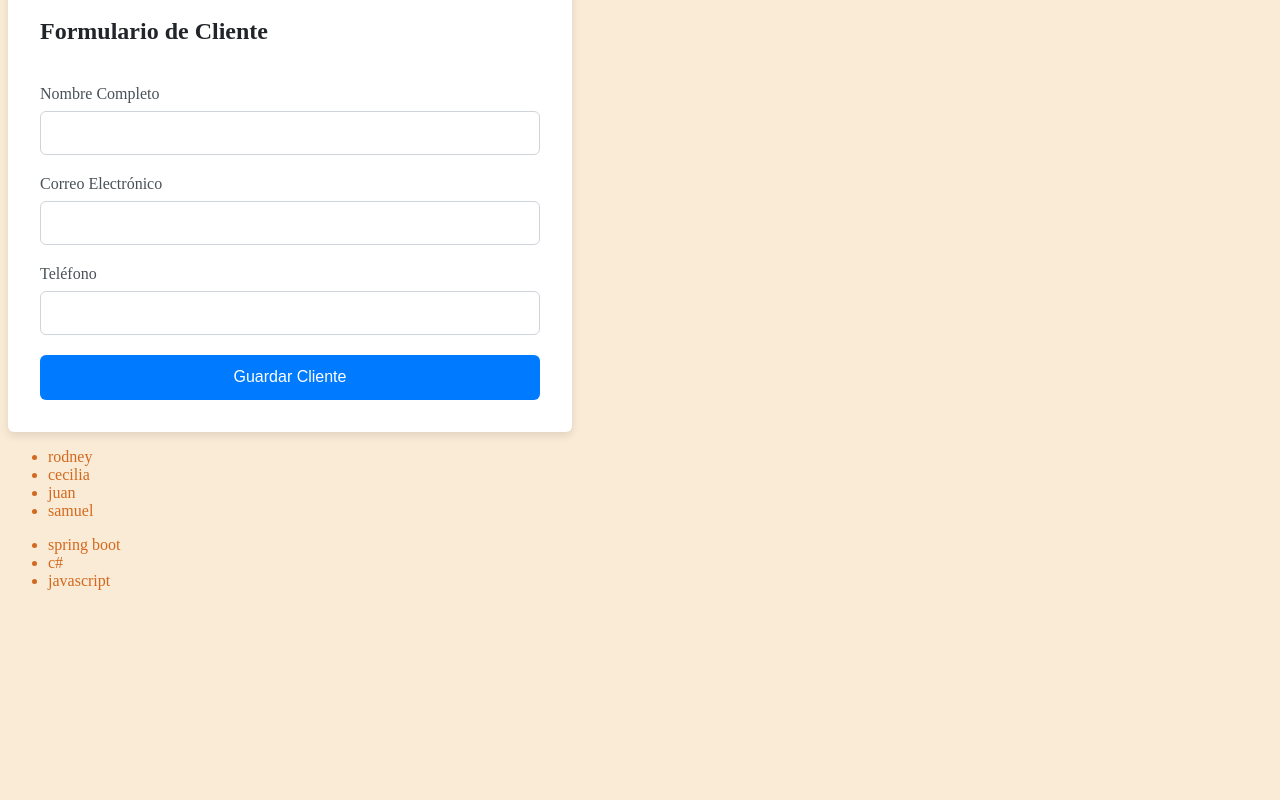
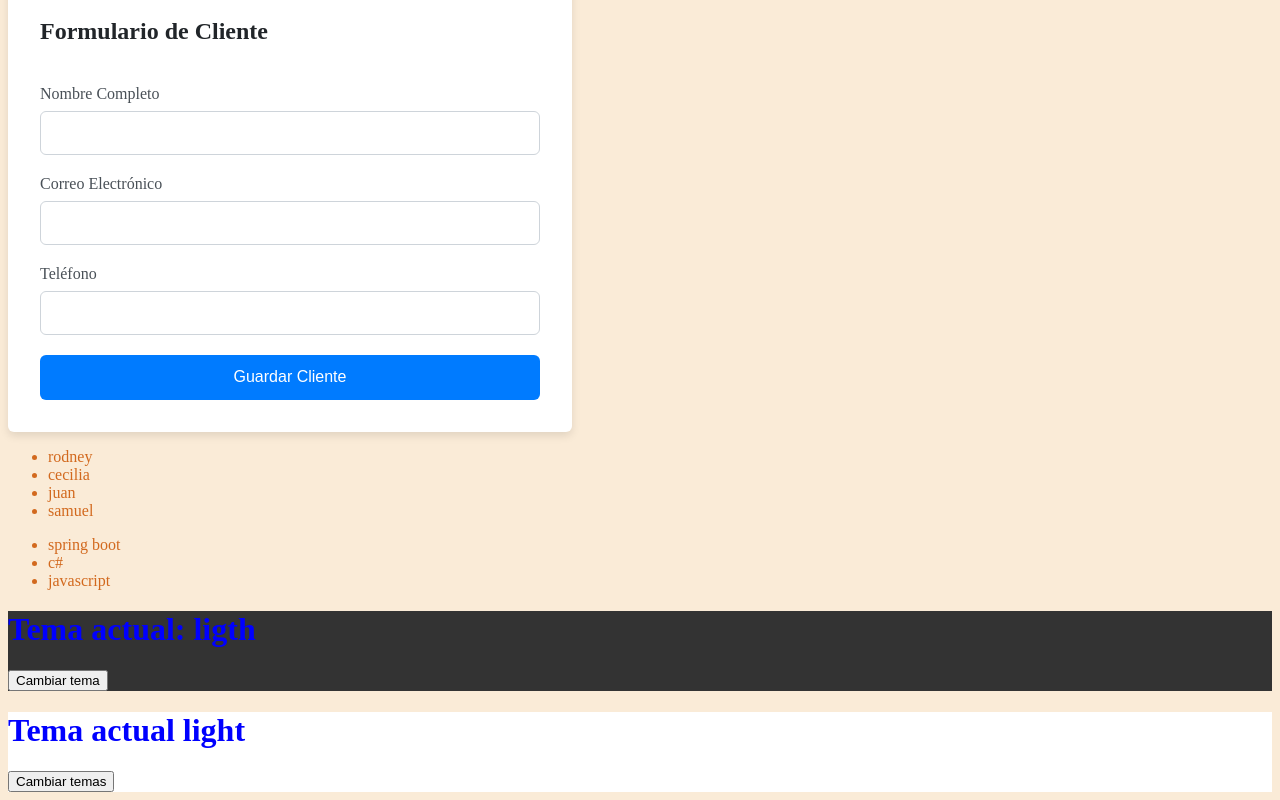
Before and after one commit to rodzapata/cursoReact, a React (Vite) app in the folder primer-proyecto/: page / in a window 1280 px wide. Shown: the part 902-1702 px from the top of the page. Before the commit the page ends 1508 px from the top, so only its background shows below. Built offline with nearby package versions, Linux system fonts and the light colour scheme; no server answers.

Commit message:
add Temas.jsx

```diff
--- a/primer-proyecto/App.jsx
+++ b/primer-proyecto/App.jsx
@@ -10,6 +10,8 @@ import ComponenteIntermedio from "./src/components/ComponenteIntermedio";
 import Mapear from "./src/pages/mapear";
 import ClientForm from "./src/components/ClientForm";
 import Prueba from "./src/pages/prueba";
+import Temas from "./src/pages/Temas";
+import Temas2 from "./src/pages/Temas2";
 
 const App = () => {
   const [escoger, setEscoger] = useState();
@@ -46,6 +48,8 @@ const App = () => {
       <ClientForm />
       <Mapear></Mapear>
       <Prueba/>
+      <Temas/>
+      <Temas2/>
 
 
 
--- /dev/null
+++ b/primer-proyecto/src/pages/Temas.jsx
@@ -0,0 +1,23 @@
+import React, { useEffect, useState } from 'react'
+
+const Temas = () => {
+    const [theme, setTheme] = useState(() => {
+        return localStorage.getItem("theme") || "ligth";
+    })
+
+    //cada vez que cambie el tema debe guardarse en localStorage
+    useEffect(() => {
+        localStorage.setItem("theme", theme)
+    }, [theme]
+    )
+
+    return (
+        <div style={{ background: theme === "light" ? "#fff" : "#333", color: theme === "light" ? "#000" : "#fff" }}>
+            <h1>Tema actual: {theme}</h1>
+            <button onClick={() => setTheme(theme === "light" ? "dark" : "light")}>
+                Cambiar tema
+            </button>
+        </div>)
+}
+
+export default Temas
--- /dev/null
+++ b/primer-proyecto/src/pages/Temas2.jsx
@@ -0,0 +1,25 @@
+import { useEffect, useState } from "react";
+
+const Temas2 = () => {
+    const [theme, setTheme] = useState(() => {
+        return localStorage.getItem("theme") || "light"
+    })
+
+    useEffect(() => {
+        localStorage.setItem("theme", theme)
+    }, [theme]
+
+    )
+
+    return (
+        <div style={{ background: theme === "light" ? "#fff" : "#333", color: theme === "light" ? "#333" : "#fff" }}>
+            <h1>Tema actual {theme}</h1>
+            <button onClick={() => setTheme(theme === "light" ? "dark" : "light")}> Cambiar temas
+
+            </button>
+
+        </div>
+    )
+}
+
+export default Temas2;
```
